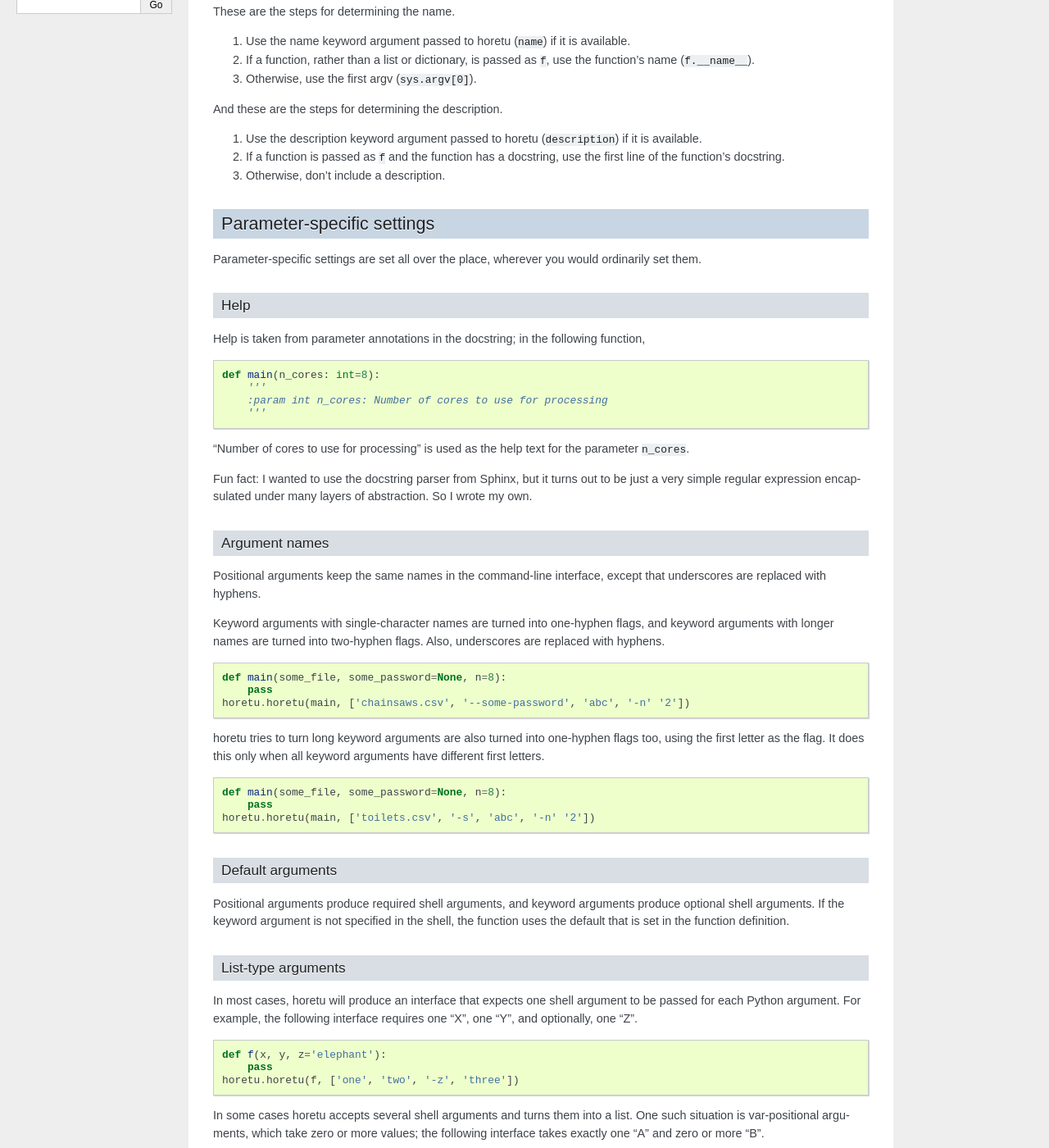
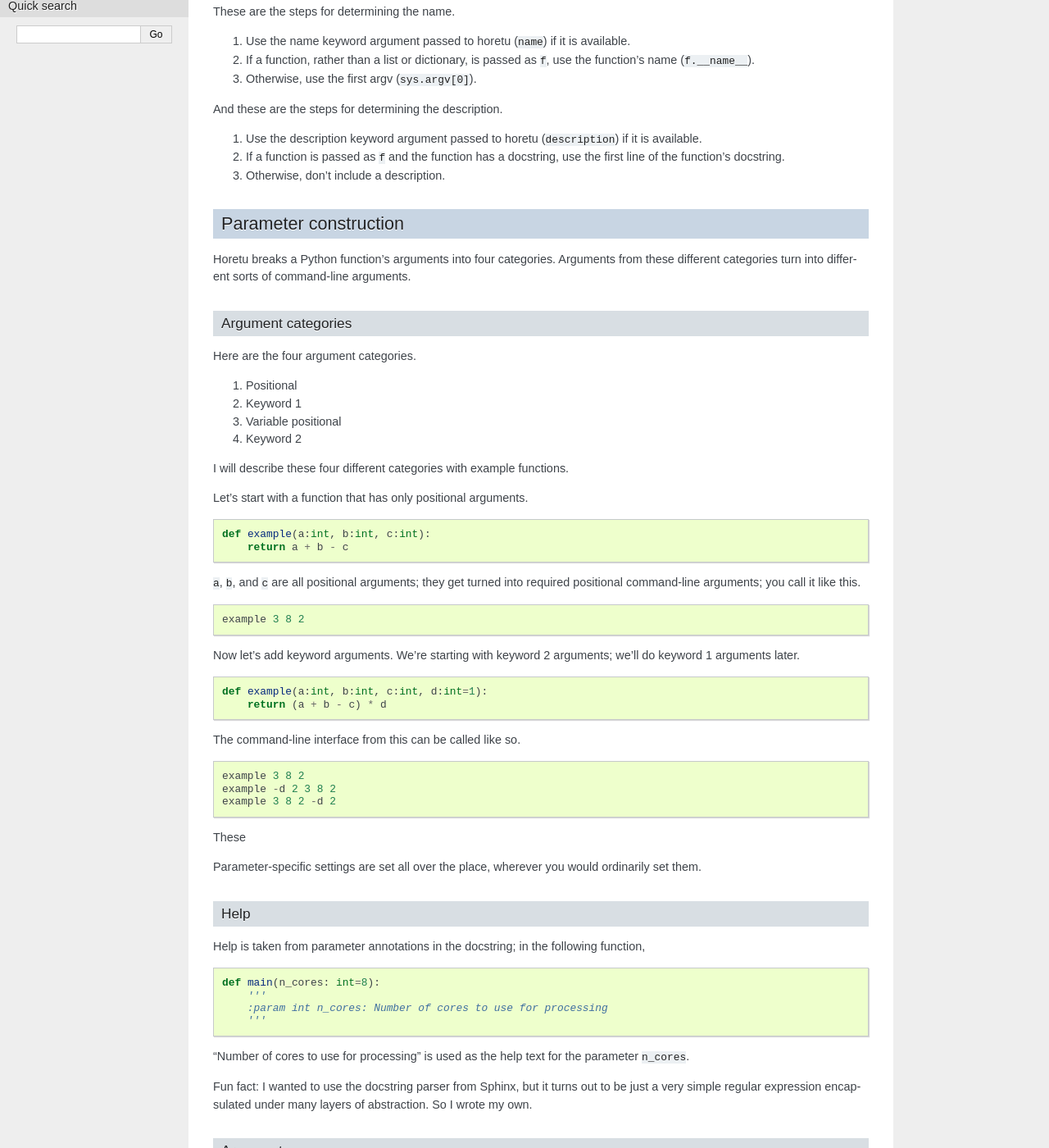
Before and after one commit to tlevine/horetu, a Sphinx documentation site: the page built from docs/settings.rst, in a window 1280 px wide and 1400 px high, scrolled down 603 px. Shown: the whole window at 82% size. Built offline with Sphinx 7.4.7, drawn with Linux system fonts in a browser that asks for light colours; some of the changed text lies outside the part shown.

Commit message:
argument types

```diff
--- a/docs/settings.rst
+++ b/docs/settings.rst
@@ -42,8 +42,51 @@
    use the first line of the function's docstring.
 3. Otherwise, don't include a description.
 
-Parameter-specific settings
+Parameter construction
 ----------------------------
+Horetu breaks a Python function's arguments into four categories.
+Arguments from these different categories turn into different sorts of
+command-line arguments.
+
+Argument categories
+^^^^^^^^^^^^^^^^^^^^^^^
+Here are the four argument categories.
+
+1. Positional
+2. Keyword 1
+3. Variable positional
+4. Keyword 2
+
+I will describe these four different categories with example functions.
+
+Let's start with a function that has only positional arguments. ::
+
+    def example(a:int, b:int, c:int):
+        return a + b - c
+
+``a``, ``b``, and ``c`` are all positional arguments; they get turned
+into required positional command-line arguments; you call it like this.
+
+::
+
+    example 3 8 2
+
+Now let's add keyword arguments. We're starting with keyword 2
+arguments; we'll do keyword 1 arguments later. ::
+
+    def example(a:int, b:int, c:int, d:int=1):
+        return (a + b - c) * d
+
+The command-line interface from this can be called like so.
+
+::
+
+    example 3 8 2
+    example -d 2 3 8 2
+    example 3 8 2 -d 2
+
+These
+
 Parameter-specific settings are set all over the place, wherever you
 would ordinarily set them.
 
@@ -65,6 +108,11 @@
 Fun fact: I wanted to use the docstring parser from Sphinx, but it turns out
 to be just a very simple regular expression encapsulated under many
 layers of abstraction. So I wrote my own.
+
+
+
+
+
 
 Argument names
 ^^^^^^^^^^^^^^^^^^
```
